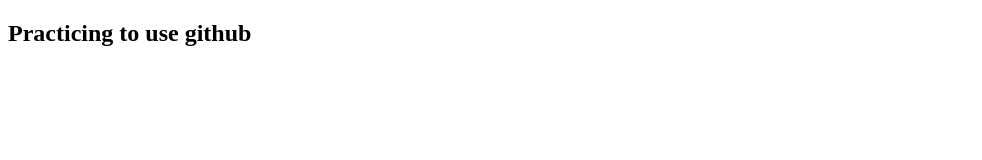
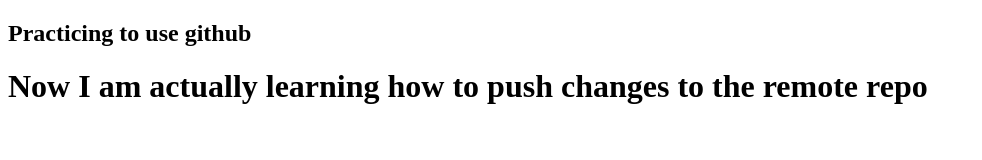
Before and after one commit to nnamdi-cipher/git-one, a plain HTML site: page index.html in a window 1280 px wide. Shown: the whole page, without its empty margins (0-982 px from the left). Drawn offline with Linux system fonts and the light colour scheme.

Commit message:
Added some more messages to the index file

```diff
--- a/index.html
+++ b/index.html
@@ -7,5 +7,6 @@
 </head>
 <body>
     <h2>Practicing to use github</h2>
+    <h1>Now I am actually learning how to push changes to the remote repo</h1>
 </body>
 </html>
```
